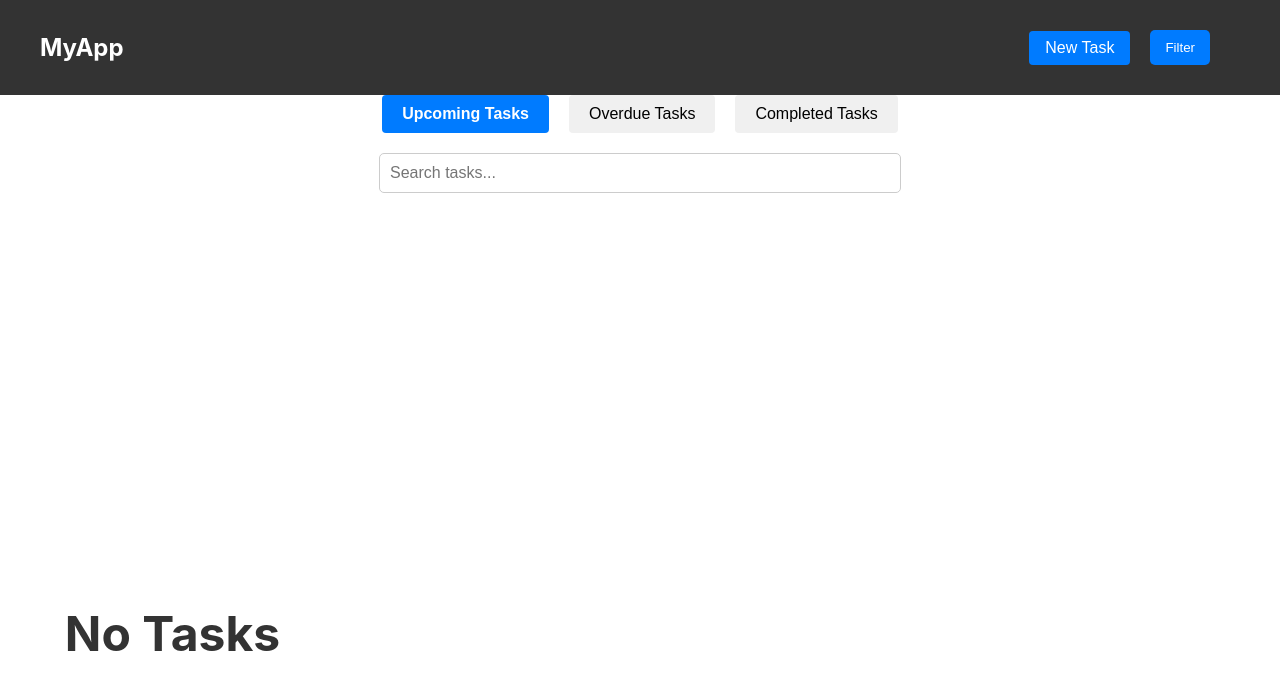
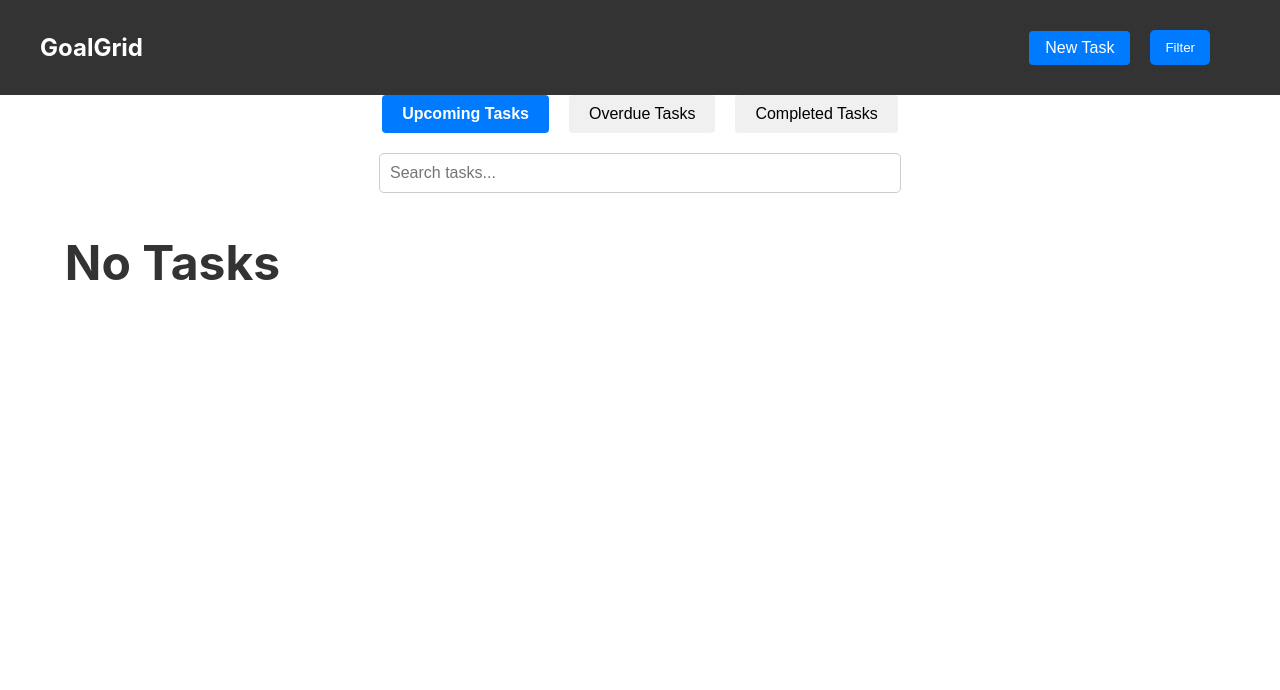
Before and after one commit to suchir-cyber/GoalGrid, a React (Create React App) app in the folder goal_grid/: page / in a window 1280 px wide. Shown: the top 690 px of the page. Built offline with nearby package versions, Linux system fonts and the light colour scheme.

Commit message:
added functionality to navbar brand and fixed errors

```diff
--- a/goal_grid/src/App.css
+++ b/goal_grid/src/App.css
@@ -54,42 +54,36 @@
 
 
 
-/* src/components/homePage.css */
+
 .home-page {
   display: flex;
-  flex-direction: column; /* Stack filter and tasks vertically */
-  padding: 20px; /* Add some padding around the page */
+  flex-direction: column;
+  padding: 20px;
 }
 
 .filter-container {
   display: flex;
-  justify-content: flex-end; /* Align filter button to the right */
-  margin-bottom: 20px; /* Space between filter and tasks */
+  justify-content: flex-end;
+  margin-bottom: 20px;
 }
 
 .task-grid {
-  display: grid; /* Use grid layout for tasks */
-  grid-template-columns: repeat(auto-fill, minmax(250px, 1fr)); /* Responsive grid */
-  gap: 20px; /* Space between task cards */
+  display: grid;
+  grid-template-columns: repeat(auto-fill, minmax(250px, 1fr));
+  gap: 20px;
 }
 
 .no-tasks-message {
   display: flex;
-  flex-direction: column; /* Stack the heading and paragraph */
-  align-items: center; /* Center horizontally */
-  justify-content: center; /* Center vertically */
-  height: 100vh; /* Full height of the viewport */
-  text-align: center; /* Center text */
-  color: #333; /* Text color */
-  margin: 0; /* Remove default margin */
+  flex-direction: column;
+  height: 100vh;
+  text-align: center;
+  color: #333;
+  margin: 0;
+  width: 100%;
 }
 
-.no-tasks-message h1 {
-  font-size: 48px; /* Large font size for the heading */
-  margin: 0; /* Remove default margin */
+.task-grid h1 {
+  font-size: 48px;
+  margin: 0;
 }
-
-.no-tasks-message p {
-  font-size: 24px; /* Medium font size for the paragraph */
-  margin-top: 10px; /* Space between heading and paragraph */
-}
--- a/goal_grid/src/App.js
+++ b/goal_grid/src/App.js
@@ -5,29 +5,29 @@ import Navbar from './components/navbar';
 import CreateTask from './components/createTask';
 import { BrowserRouter as Router, Routes, Route } from 'react-router-dom';
 import TaskCard from './components/taskCard';
-import TaskTab from './components/taskTab'; // Assuming TaskTab component is created for tabs
+import TaskTab from './components/taskTab';
 import './components/taskGrid.css';
 import UpdateTask from './components/updateTask';
 
 function App() {
   const [tasks, setTasks] = useState([]);
   const [selectedTab, setSelectedTab] = useState('upcoming');
-  const [searchQuery, setSearchQuery] = useState(''); // For search input
-  const [filterOption, setFilterOption] = useState(''); // For filter option
+  const [searchQuery, setSearchQuery] = useState('');
+  const [filterOption, setFilterOption] = useState('');
 
-  // Function to add task to the state
+
   const addTask = (newTask) => {
     const taskWithId = {
       ...newTask,
       id: tasks.length + 1,
-      completed: false, // Add completed property
+      completed: false,
     };
     setTasks((prevTasks) => [...prevTasks, taskWithId]);
   };
 
-  // Function to delete a task
+
   const deleteTask = (taskId) => {
-    setTasks((prevTasks) => prevTasks.filter(task => task.id !== taskId)); // Filter out the task with the given id
+    setTasks((prevTasks) => prevTasks.filter(task => task.id !== taskId));
   };
 
   const markAsCompleted = (taskId) => {
@@ -38,7 +38,7 @@ function App() {
     );
   };
 
-  // Function to update a task
+
   const updateTask = (updatedTask) => {
     setTasks((prevTasks) =>
       prevTasks.map(task =>
@@ -47,14 +47,14 @@ function App() {
     );
   };
 
-  // Function to update the tab based on the current time
+
   const updateTaskStatus = () => {
     const now = new Date();
     setTasks((prevTasks) =>
       prevTasks.map((task) => {
         const dueDateTime = new Date(`${task.dueDate}T${task.dueTime}`);
         if (task.status !== 'completed' && dueDateTime < now) {
-          return { ...task, status: 'overdue' }; // Mark task as overdue
+          return { ...task, status: 'overdue' };
         }
         return task;
       })
@@ -62,33 +62,30 @@ function App() {
   };
 
   useEffect(() => {
-    // Initial task update on mount
+
     updateTaskStatus();
 
-    // Calculate the time until the next minute
+
     const now = new Date();
     const msUntilNextMinute = (60 - now.getSeconds()) * 1000;
 
-    // Set a timeout to align with the start of the next minute
     const initialTimeout = setTimeout(() => {
-      // Then, set an interval to update every minute
-      updateTaskStatus(); // Update immediately at the next minute
+
+      updateTaskStatus();
       const intervalId = setInterval(updateTaskStatus, 60000);
 
-      // Clear the interval when the component unmounts
       return () => clearInterval(intervalId);
     }, msUntilNextMinute);
 
-    // Clear the initial timeout if the component unmounts
+
     return () => clearTimeout(initialTimeout);
   }, []);
 
-  // Handle search input change
   const handleSearchChange = (e) => {
     setSearchQuery(e.target.value);
   };
 
-  // Filter tasks based on the search query
+
   const filteredTasks = tasks.filter((task) => {
     return (
       task.title.toLowerCase().includes(searchQuery.toLowerCase()) ||
@@ -96,12 +93,12 @@ function App() {
     );
   });
 
-  // Handle filter selection
+
   const handleFilterSelect = (option) => {
     setFilterOption(option);
   };
 
-  // Sort tasks based on the selected filter option
+
   const sortedTasks = () => {
     let sorted = [...filteredTasks];
     if (filterOption === 'all') {
--- a/goal_grid/src/components/homePage.css
+++ b/goal_grid/src/components/homePage.css
@@ -46,16 +46,19 @@
 
 .priority-high {
     background-color: red;
+    color: white;
 }
 
 
 .priority-medium {
     background-color: yellow;
+    color: black;
 }
 
 
 .priority-low {
     background-color: green;
+    color: white;
 }
 
 
@@ -94,7 +97,7 @@
     color: #FFF;
     padding: 5px 10px;
     border-radius: 5px;
-    background-color: #28a745;
+
     font-weight: bold;
 }
 
--- a/goal_grid/src/components/navbar.css
+++ b/goal_grid/src/components/navbar.css
@@ -10,6 +10,8 @@
     font-size: 24px;
     font-weight: bold;
     margin-right: auto;
+    text-decoration: none;
+    color: white;
 }
 
 
--- a/goal_grid/src/components/navbar.js
+++ b/goal_grid/src/components/navbar.js
@@ -6,7 +6,10 @@ import './navbar.css';
 function Navbar({ onFilterSelect }) {
     return (
         <nav className="navbar">
-            <div className="navbar-brand">MyApp</div>
+            {/* Wrap the brand name in a Link component */}
+            <Link to="/" className="navbar-brand">
+                GoalGrid
+            </Link>
             <div className="navbar-actions">
                 <Link to="/create-task">
                     <button className="navbar-button">New Task</button>
--- a/goal_grid/src/components/taskCard.css
+++ b/goal_grid/src/components/taskCard.css
@@ -35,17 +35,21 @@
 
 .priority-high {
     background-color: red;
+    color: white !important;
 }
 
 
 .priority-medium {
     background-color: yellow;
+    color: black !important;
 }
 
 
 .priority-low {
     background-color: green;
+    color: white !important;
 }
+
 
 
 .task-card h3 {
@@ -77,7 +81,6 @@
     color: #FFF;
     padding: 5px 10px;
     border-radius: 5px;
-    background-color: #28a745;
     font-weight: bold;
 }
 
--- a/goal_grid/src/components/taskCard.js
+++ b/goal_grid/src/components/taskCard.js
@@ -8,8 +8,8 @@ function TaskCard({ task, deleteTask, markAsCompleted }) {
     const navigate = useNavigate();
 
 
-    const priorityClass = task.priority === 'high' ? 'priority-high' :
-                          task.priority === 'medium' ? 'priority-medium' :
+    const priorityClass = task.priority === 'High' ? 'priority-high' :
+                          task.priority === 'Medium' ? 'priority-medium' :
                           'priority-low';
 
 
@@ -39,7 +39,7 @@ function TaskCard({ task, deleteTask, markAsCompleted }) {
                 <span className="due-date-label">Due Date:</span> {task.dueDate}
                 <span className="due-time"> at {task.dueTime}</span>
             </p>
-            <p className="priority">Priority: {task.priority}</p>
+            <p className={`priority ${priorityClass}`}>Priority: {task.priority}</p>
 
 
             <div className="task-actions">
```
Also changed, not shown: goal_grid/src/components/createTask.css (+5 -5 lines).
